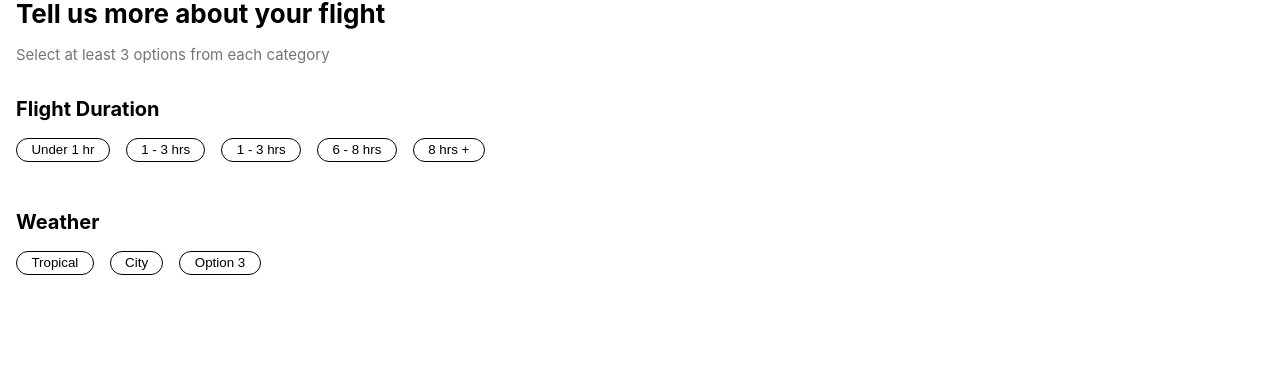
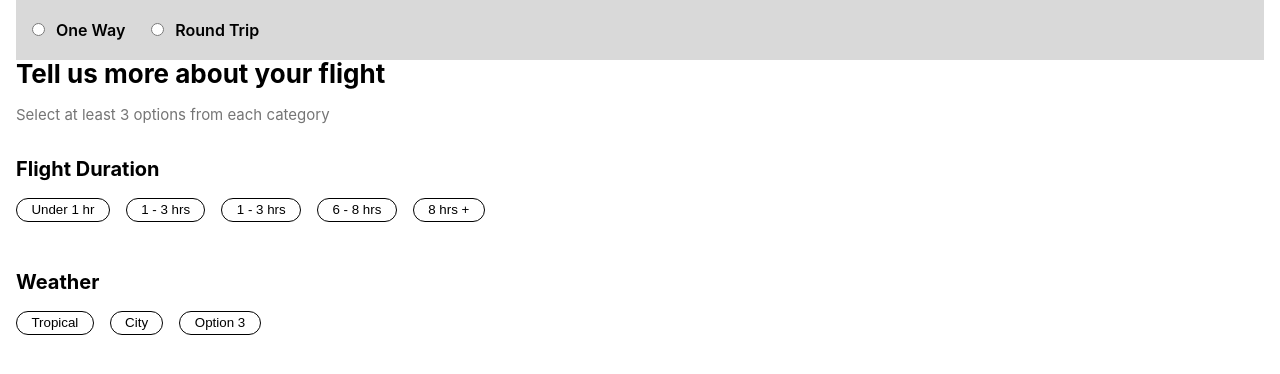
Before and after one commit to LeightonGuang/aero-dynamic-british-airways-frontend-hackathon, a React (Create React App) app: page /result in a window 1280 px wide. Shown: the top 374 px of the page. Built offline with nearby package versions, Linux system fonts and the light colour scheme.

Commit message:
save: save for merge

```diff
--- /dev/null
+++ b/src/components/CalendarCard/CalendarCard.jsx
@@ -0,0 +1,37 @@
+import "./CalendarCard.scss";
+
+export default function CalendarCard() {
+  return (
+    <div className="calendar">
+      <div className="calendar__container">
+        <form action="" className="calendar__form">
+          <div className="calendar__inputs-container">
+            <div className="calendar__input-container">
+              <input
+                type="radio"
+                id="oneWay"
+                name="trip"
+                value="One Way"
+                className="calendar__input"
+              />
+              <label htmlFor="oneWay" className="calendar__label">
+                One Way
+              </label>
+            </div>
+            <div>
+              <input
+                type="radio"
+                id="roundTrip"
+                name="trip"
+                value="Round Trip"
+              />
+              <label htmlFor="oneWay" className="calendar__label">
+                Round Trip
+              </label>
+            </div>
+          </div>
+        </form>
+      </div>
+    </div>
+  );
+}
--- /dev/null
+++ b/src/components/CalendarCard/CalendarCard.scss
@@ -0,0 +1,17 @@
+.calendar {
+  background-color: #d9d9d9;
+  &__container {
+    padding: 1.19rem 0.69rem;
+  }
+
+  &__inputs-container {
+    display: flex;
+    gap: 0.81rem;
+  }
+
+  &__label {
+    line-height: 1.375rem;
+    font-weight: 600;
+    margin: 0.5rem;
+  }
+}
--- a/src/pages/ResultPage/ResultPage.jsx
+++ b/src/pages/ResultPage/ResultPage.jsx
@@ -1,3 +1,4 @@
+import CalendarCard from "../../components/CalendarCard/CalendarCard";
 import FlightDurationCard from "../../components/FlightDurationCard/FlightDurationCard";
 import WeatherCard from "../../components/WeatherCard/WeatherCard";
 import "./ResultPage.scss";
@@ -6,9 +7,7 @@ export default function ResultPage() {
   return (
     <div className="result">
       <div className="result__container">
-        <article className="result__form-card">
-          <form action=""></form>
-        </article>
+        <CalendarCard />
 
         <div className="result__title-container">
           <h1 className="result__title">Tell us more about your flight</h1>
```
